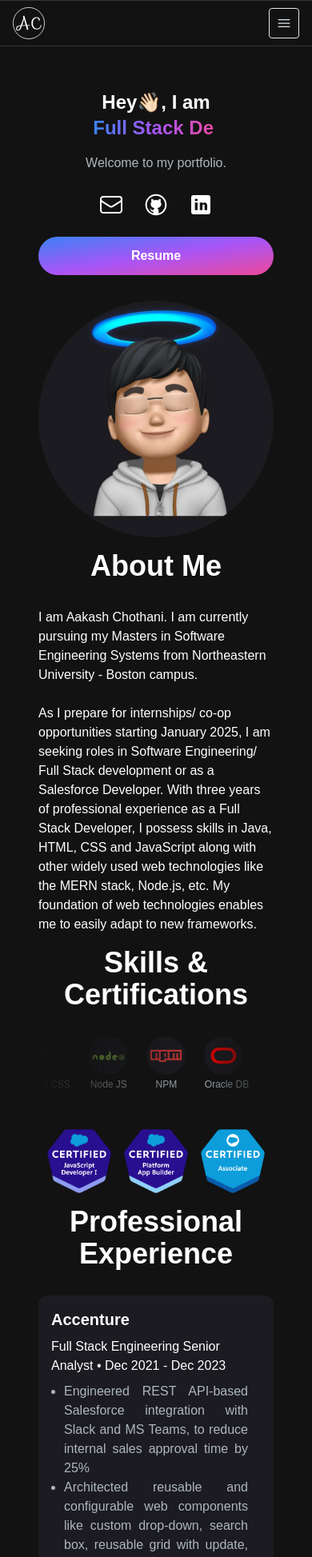
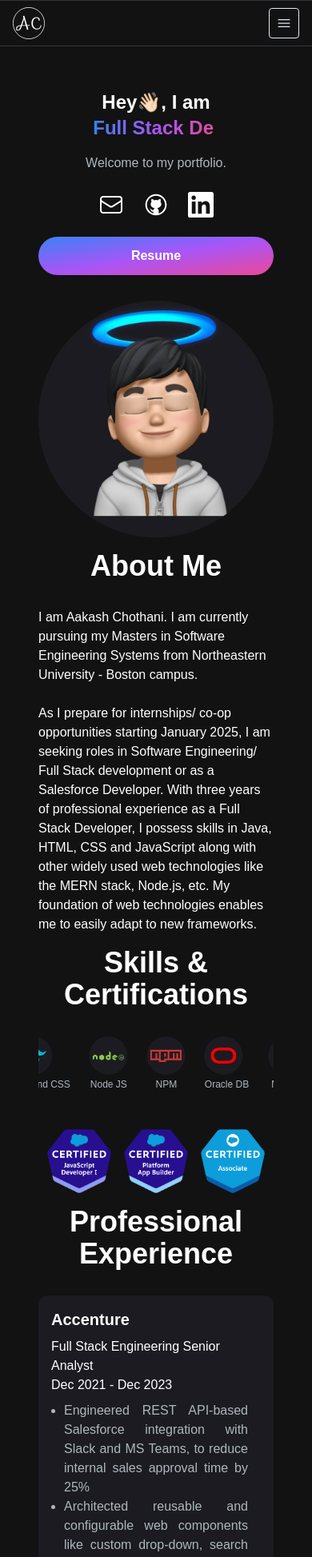
Before and after one commit to aakashchothani0311/portfolio, a Next.js app: page / in a window 390 px wide. Shown: the top 1947 px of the page at 80% size. Built offline with nearby package versions, Linux system fonts and the light colour scheme.

Commit message:
Fixed LinkedIn icon

```diff
--- a/src/app/components/ExperienceCard.jsx
+++ b/src/app/components/ExperienceCard.jsx
@@ -15,10 +15,8 @@ export const ExperienceCard = ({ Icon, experience, idx }) => {
             </div>
             <div className='col-span-12 sm:col-span-9'>
                 <h5 className='mb-2 text-xl font-semibold text-white'>{experience.company}</h5>
-                <p className='mb-2 text-white'>
-                    {experience.role}
-                    <span className='sm:hidden'> • {experience.start} - {experience.end}</span>
-                </p>
+                <p className='sm:mb-2 text-white'>{experience.role}</p>
+                <p className='sm:hidden mb-2 sm:mb-0 text-white'>{experience.start} - {experience.end}</p>
                 <ul className='list-disc text-base text-justify text-[#ADB7BE] pl-4 sm:pl-8'>
                     {
                         experience.tasks.map((task, idx) =>
--- a/src/app/components/HeroSection.js
+++ b/src/app/components/HeroSection.js
@@ -5,6 +5,7 @@ import Image from 'next/image';
 import { TypeAnimation } from 'react-type-animation';
 import { motion } from 'framer-motion';
 import { EnvelopeIcon } from '@heroicons/react/24/outline';
+import { SiLinkedin } from 'react-icons/si';
 
 const textVariants = {
     initial: { opacity: 0, x: -100 },
@@ -49,7 +50,8 @@ export const HeroSection = () => {
                             <Image src='/images/githubIcon.svg' height={50} width={50} className='h-8 w-8 sm:h-12 sm:w-12' alt="Github Icon" />
                         </Link>
                         <Link href='https://www.linkedin.com/in/aakash-chothani' target='_blank'>
-                            <Image src='/images/linkedInIcon.svg' height={50} width={50} className='h-8 w-8 sm:h-12 sm:w-12' alt="Linkedin Icon" />
+                            <SiLinkedin height={50} width={50} className='h-8 w-8 sm:h-12 sm:w-12 text-white' />
+                            {/* <Image src='/images/linkedInIcon.svg' height={50} width={50} className='h-8 w-8 sm:h-12 sm:w-12' alt="Linkedin Icon" /> */}
                         </Link>
                     </div>
                     <div>
--- a/src/app/components/Skills.jsx
+++ b/src/app/components/Skills.jsx
@@ -55,7 +55,7 @@ export const Skills = () => {
     return (
         <motion.section id="skills" ref={ref} className='lg:py-8' style={{ y, opacity }}>
             <h2  className='mt-4 mb-8 md:mb-12 text-center text-4xl font-bold text-white'>Skills & Certifications</h2>
-            <div className='overflow-hidden [mask-image:_linear-gradient(to_right,transparent_0,_black_200px,_black_calc(100%-200px),transparent_100%)]'>
+            <div className='overflow-hidden sm:[mask-image:_linear-gradient(to_right,transparent_0,_black_200px,_black_calc(100%-200px),transparent_100%)]'>
                 <motion.div ref={skillRef} className='flex flex-row gap-6 w-max' style={{ x }} onHoverStart={handleHoverStart} onHoverEnd={handleHoverEnd}>
                     {
                         [...skills, ...skills].map((skill, ind) =>
```
